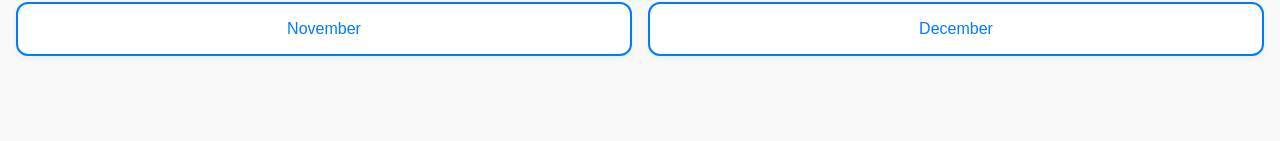
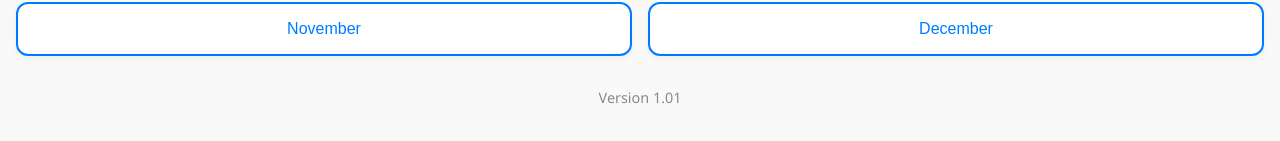
Before and after one commit to Micheal632333/workout-app, a plain HTML site: page index.html in a window 1280 px wide. Shown: the part 429-570 px from the top of the page. Drawn offline with Linux system fonts and the light colour scheme.

Commit message:
Update index.html

```diff
--- a/index.html
+++ b/index.html
@@ -22,6 +22,9 @@
       margin: 0;
       background-color: var(--bg);
       color: var(--text);
+      display: flex;
+      flex-direction: column;
+      min-height: 100vh;
     }
     header {
       background-color: var(--primary);
@@ -90,6 +93,12 @@
       font-weight: 500;
       cursor: pointer;
     }
+    footer {
+      text-align: center;
+      padding: 1rem;
+      font-size: 0.9rem;
+      color: #888;
+    }
   </style>
 </head>
 <body>
@@ -102,6 +111,8 @@
     <textarea id="monthNotes"></textarea>
     <button class="back-button" onclick="goBack()">Back</button>
   </div>
+
+  <footer>Version 1.01</footer>
 
   <script>
     const MONTHS = [
```
